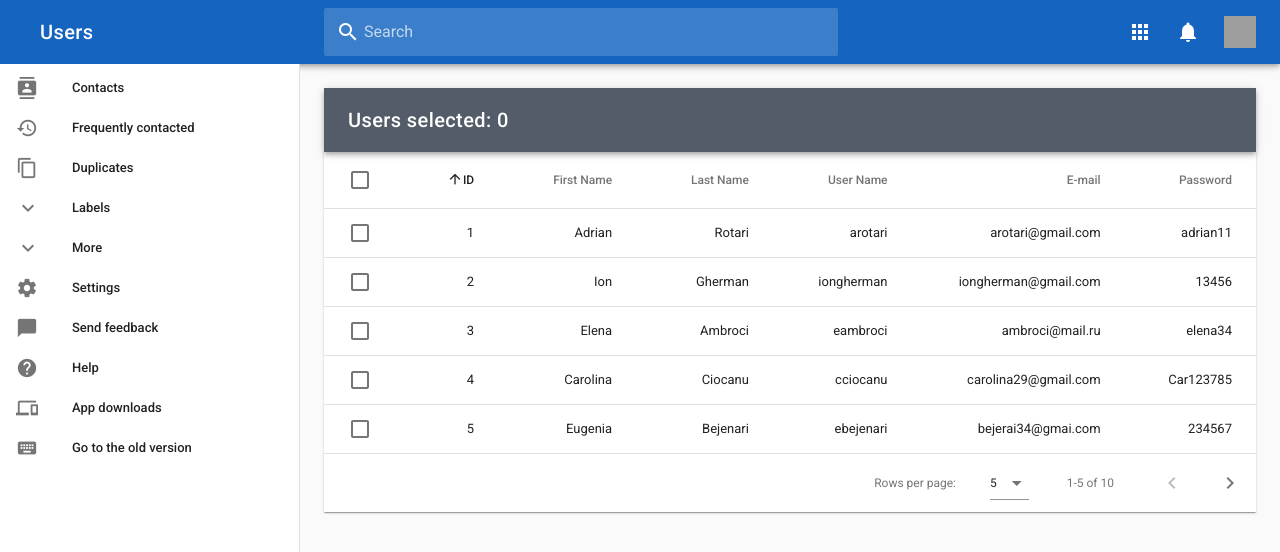
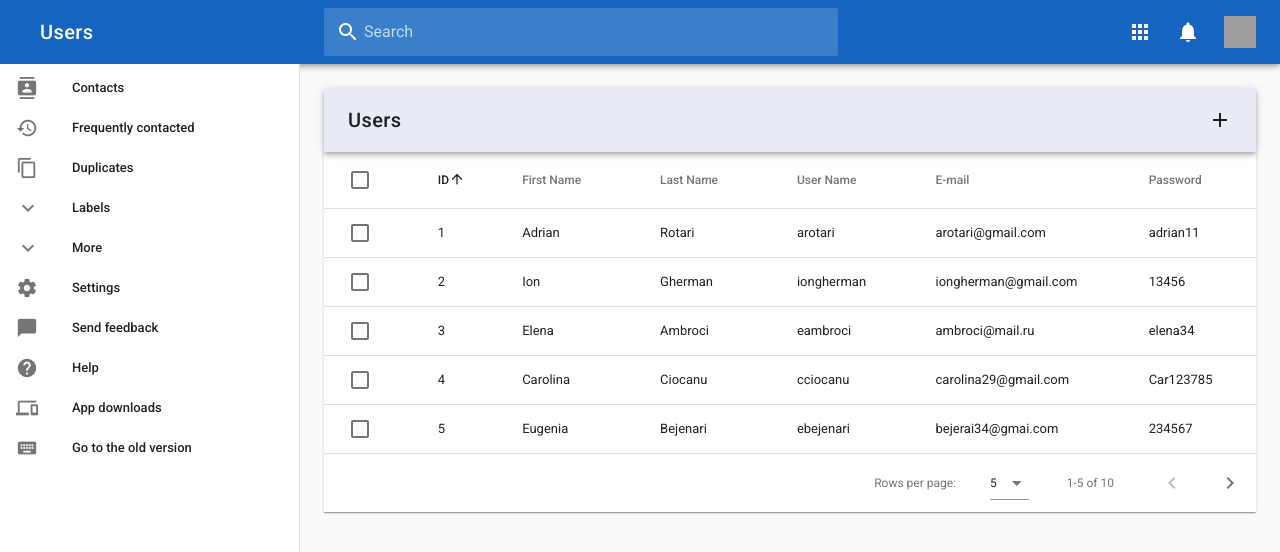
Before and after one commit to p5chi-auf/Vesta-frontend, a Vue app: page /dashboard/user/list in a window 1280 px wide. Shown: the top 552 px of the page. Built offline with nearby package versions, Linux system fonts and the light colour scheme; grey boxes are pictures that could not be loaded.

Commit message:
[6] Problems fixed

```diff
--- a/src/components/User/List.vue
+++ b/src/components/User/List.vue
@@ -1,15 +1,19 @@
 <template>
   <div>
-    <v-toolbar id="color" dark>
-      <v-toolbar-title>Users selected: {{ selected.length }}</v-toolbar-title>
+    <v-toolbar color="indigo lighten-5">
+        <v-toolbar-title v-if="selected.length <= 0">Users</v-toolbar-title>
+      <v-toolbar-title v-else="selected.length > 0">Users selected:  {{ selected.length }}</v-toolbar-title>
+
       <v-spacer></v-spacer>
+
       <div v-if="selected.length > 0">
-        <v-btn title="Add" icon> <v-icon>add</v-icon> </v-btn
-        ><v-btn title="Delete" icon> <v-icon>delete</v-icon> </v-btn>
+        <v-btn title="Delete" icon> <v-icon>delete</v-icon> </v-btn>
         <v-btn v-if="selected.length === 1" title="Edit" icon>
           <v-icon>edit</v-icon>
         </v-btn>
       </div>
+        <v-btn title="Add" icon> <v-icon>add</v-icon> </v-btn
+    </v-toolbar>
     </v-toolbar>
 
     <v-data-table
@@ -27,12 +31,12 @@
             hide-details
           ></v-checkbox>
         </td>
-        <td class="text-xs-right">{{ props.item.id }}</td>
-        <td class="text-xs-right">{{ props.item.firstname }}</td>
-        <td class="text-xs-right">{{ props.item.lastname }}</td>
-        <td class="text-xs-right">{{ props.item.username }}</td>
-        <td class="text-xs-right">{{ props.item.email }}</td>
-        <td class="text-xs-right">{{ props.item.password }}</td>
+        <td>{{ props.item.id }}</td>
+        <td>{{ props.item.firstname }}</td>
+        <td>{{ props.item.lastname }}</td>
+        <td>{{ props.item.username }}</td>
+        <td>{{ props.item.email }}</td>
+        <td>{{ props.item.password }}</td>
         <td class="justify-center layout px-0"></td>
       </template>
     </v-data-table>
@@ -125,23 +129,13 @@ export default {
       }
     ],
     headers: [
-      { text: "ID", align: "right", sortable: true, value: "name" },
-      { text: "First Name", align: "right", value: "firstname" },
-      { text: "Last Name", align: "right", value: "lastname" },
-      { text: "User Name", align: "right", value: "username" },
-      { text: "E-mail", align: "right", value: "email" },
-      { text: "Password", align: "right", value: "password" }
+      { text: "ID", align: "left", sortable: true, value: "name" },
+      { text: "First Name", value: "firstname" },
+      { text: "Last Name", value: "lastname" },
+      { text: "User Name", value: "username" },
+      { text: "E-mail", value: "email" },
+      { text: "Password", value: "password" }
     ]
-  }),
-  watch: {
-    selected() {
-      console.log(this.selected);
-    }
-  }
+  })
 };
 </script>
-<style>
-#color {
-  background-color: #535c68;
-}
-</style>
```
Also changed, not shown: .eslintrc.js.
